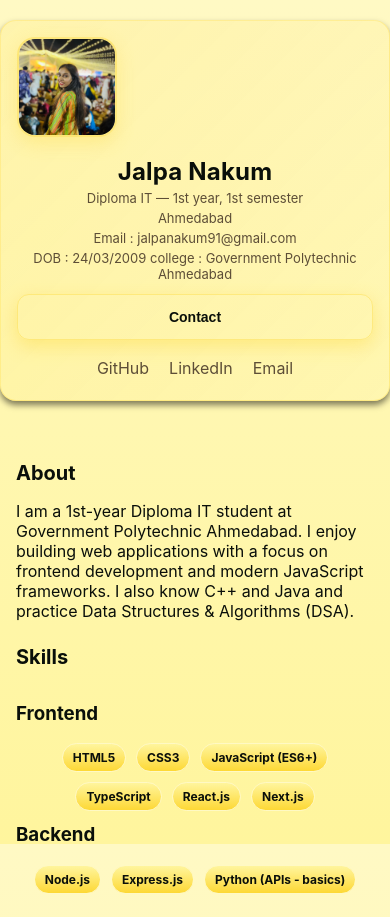
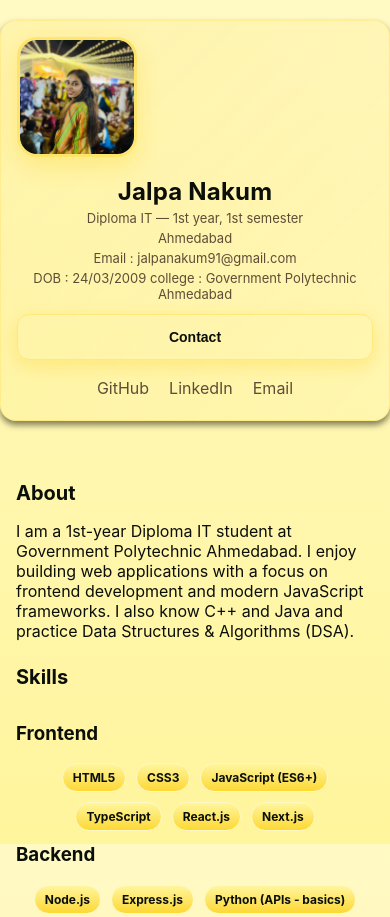
Before and after one commit to chopdadarshan7/jalpa.cv, a website: page index.html in a window 390 px wide. Shown: the top 917 px of the page. Drawn offline with Linux system fonts and the light colour scheme.

Commit message:
Increase photo size and improve styling

```diff
--- a/css/styles.css
+++ b/css/styles.css
@@ -22,7 +22,8 @@ body{
 .container{max-width:var(--max-width);margin:0 auto;padding:28px}
 .site-header{padding:40px 0}
 .header-grid{display:flex;gap:28px;align-items:center;background:linear-gradient(135deg, rgba(253,216,53,0.15), rgba(255,245,157,0.08));padding:22px;border-radius:16px;border:1px solid rgba(253,216,53,0.3);box-shadow:0 4px 6px rgba(0,0,0,0.5)}
-.avatar{width:200px;height:200px;border-radius:18px;border:2px solid rgba(253,216,53,0.4);background:linear-gradient(180deg,rgba(253,216,53,0.12),transparent);box-shadow:0 6px 18px rgba(253,216,53,0.3);object-fit:cover}
+.avatar{width:280px;height:280px;border-radius:20px;border:3px solid rgba(253,216,53,0.5);background:linear-gradient(180deg,rgba(253,216,53,0.15),transparent);box-shadow:0 8px 24px rgba(253,216,53,0.4);object-fit:cover;transition:transform 0.3s ease}
+.avatar:hover{transform:scale(1.05)}
 .intro h1{margin:0;font-size:32px;letter-spacing:0.2px}
 .intro p{margin:6px 0;color:var(--muted)}
 .intro .muted{color:var(--muted);font-size:14px}
@@ -47,7 +48,7 @@ h2{margin:0 0 14px 0}
 
 @media (max-width:700px){
   .header-grid{flex-direction:column;align-items:flex-start;text-align:center}
-  .avatar{width:112px;height:112px;margin:0 auto}
+  .avatar{width:150px;height:150px;margin:0 auto}
   .split{grid-template-columns:1fr}
   .intro h1{font-size:28px}
   .intro p{font-size:14px}
@@ -59,7 +60,7 @@ h2{margin:0 0 14px 0}
   .container{padding:16px}
   .site-header{padding:20px 0}
   .header-grid{padding:16px;gap:16px}
-  .avatar{width:100px;height:100px}
+  .avatar{width:120px;height:120px}
   .intro h1{font-size:24px}
   .intro p{font-size:13px;margin:4px 0}
   .actions{margin-top:12px}
```
